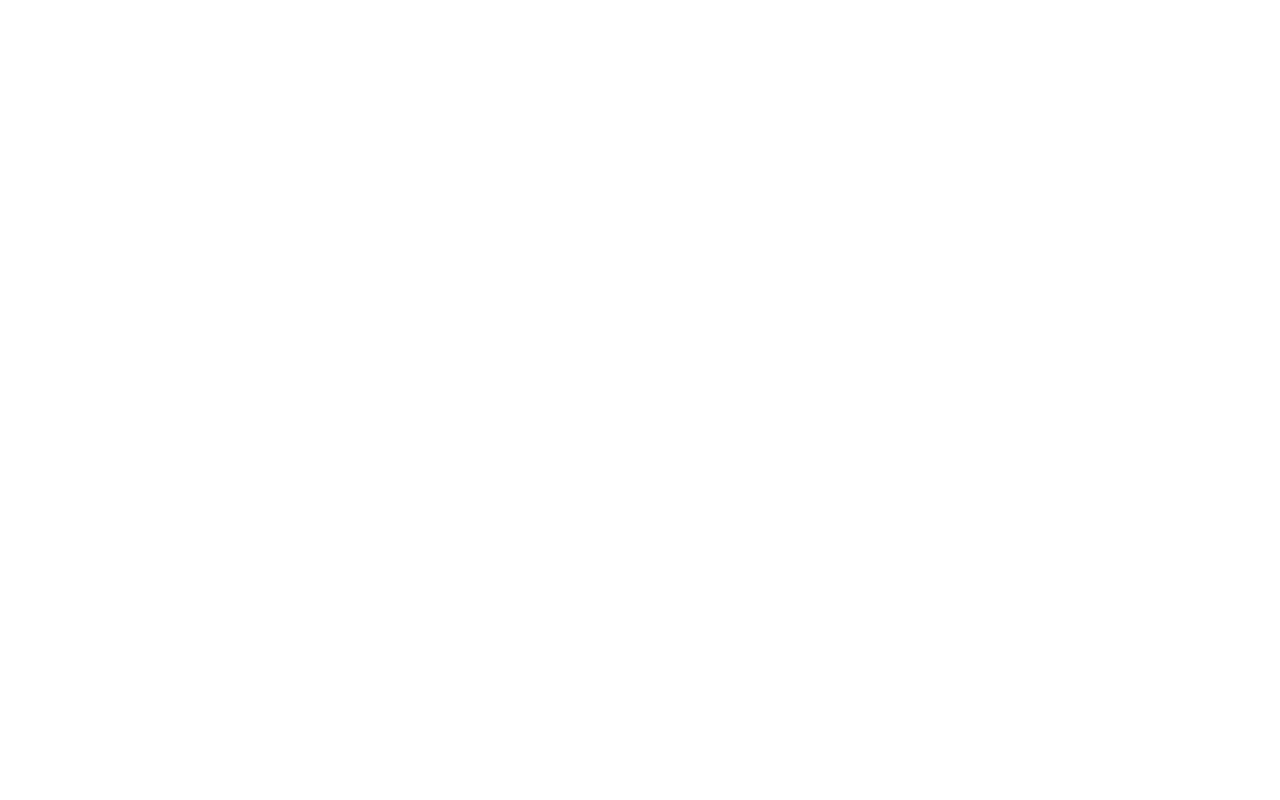
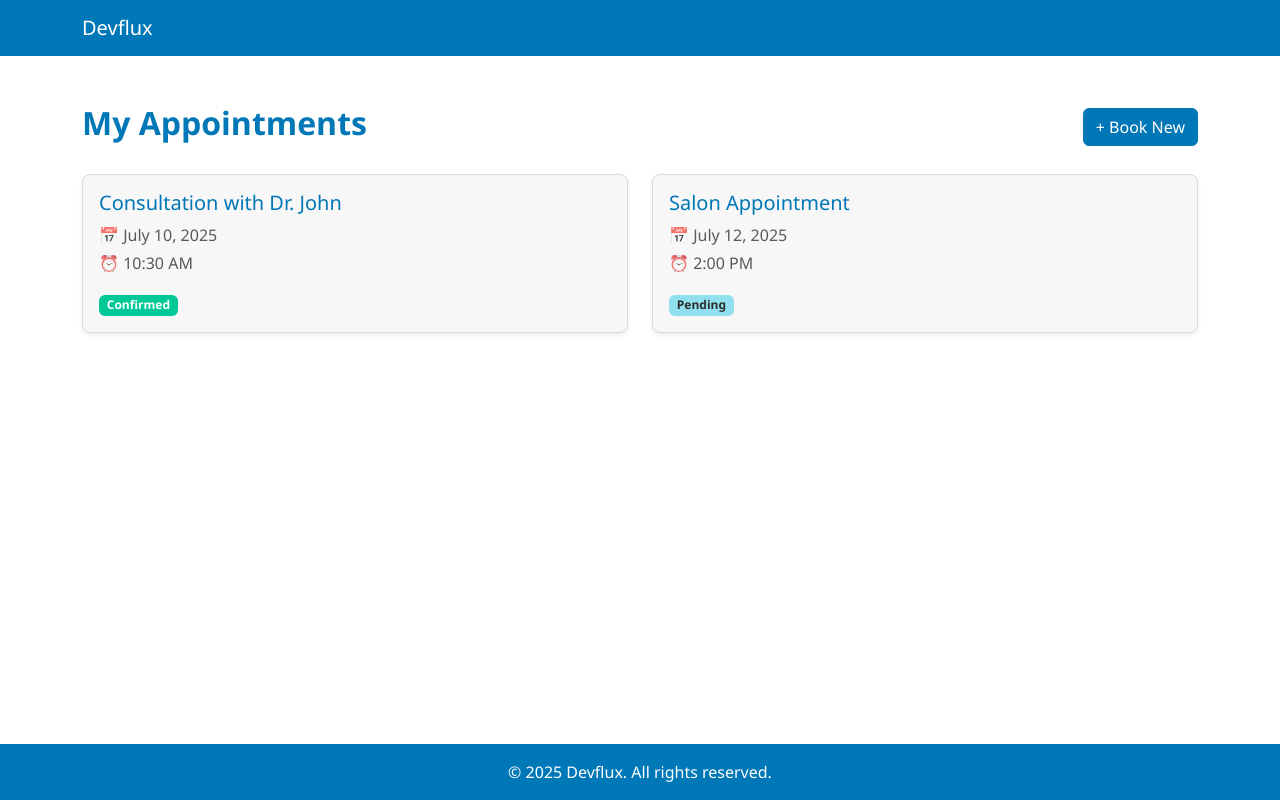
Before and after one commit to AbubakarMi/appointment-booking-frontend, a plain HTML site: page appointments.html in a window 1280 px wide. Drawn offline with nearby package versions, Linux system fonts and the light colour scheme.

Commit message:
Added appointment UI

```diff
--- a/appointments.html
+++ b/appointments.html
@@ -0,0 +1,61 @@
+<!DOCTYPE html>
+<html lang="en">
+<head>
+  <meta charset="UTF-8" />
+  <meta name="viewport" content="width=device-width, initial-scale=1.0" />
+  <title>Dashboard | Devflux Appointments</title>
+  <link href="https://cdn.jsdelivr.net/npm/bootstrap@5.3.3/dist/css/bootstrap.min.css" rel="stylesheet" />
+  <link rel="stylesheet" href="css/style.css" />
+</head>
+<body>
+
+  <!-- Navbar -->
+  <nav class="navbar navbar-expand-lg custom-navbar">
+    <div class="container">
+      <a class="navbar-brand text-white" href="index.html">Devflux</a>
+    </div>
+  </nav>
+
+  <!-- Main Content -->
+  <main class="container my-5">
+    <div class="d-flex justify-content-between align-items-center mb-4">
+      <h2 class="fw-bold">My Appointments</h2>
+      <a href="#" class="btn btn-primary">+ Book New</a>
+    </div>
+
+    <div class="row">
+      <!-- Appointment Card 1 -->
+      <div class="col-md-6 mb-4">
+        <div class="card shadow-sm">
+          <div class="card-body">
+            <h5 class="card-title">Consultation with Dr. John</h5>
+            <p class="card-text text-muted mb-1">📅 July 10, 2025</p>
+            <p class="card-text text-muted">⏰ 10:30 AM</p>
+            <span class="badge bg-success">Confirmed</span>
+          </div>
+        </div>
+      </div>
+
+      <!-- Appointment Card 2 -->
+      <div class="col-md-6 mb-4">
+        <div class="card shadow-sm">
+          <div class="card-body">
+            <h5 class="card-title">Salon Appointment</h5>
+            <p class="card-text text-muted mb-1">📅 July 12, 2025</p>
+            <p class="card-text text-muted">⏰ 2:00 PM</p>
+            <span class="badge bg-secondary">Pending</span>
+          </div>
+        </div>
+      </div>
+    </div>
+  </main>
+
+  <!-- Footer -->
+  <footer class="custom-footer text-center py-3">
+    <p class="mb-0 text-white">© 2025 Devflux. All rights reserved.</p>
+  </footer>
+
+  <script src="https://cdn.jsdelivr.net/npm/bootstrap@5.3.3/dist/js/bootstrap.bundle.min.js"></script>
+  <script src="js/script.js"></script>
+</body>
+</html>
--- a/css/style.css
+++ b/css/style.css
@@ -1,9 +1,35 @@
+:root {
+  --primary: #0077B6;
+  --primary-hover: #023E8A;
+  --secondary: #90E0EF;
+  --accent: #00C897;
+  --background: #FFFFFF;
+  --surface: #F7F7F7;
+  --border: #DADADA;
+  --text-main: #2D2D2D;
+  --text-muted: #6B6B6B;
+}
+
+/* Layout */
+html, body {
+  height: 100%;
+  margin: 0;
+  padding: 0;
+  display: flex;
+  flex-direction: column;
+}
+
 body {
   background-color: var(--background);
   color: var(--text-main);
   font-family: 'Segoe UI', Tahoma, Geneva, Verdana, sans-serif;
 }
 
+main {
+  flex: 1;
+}
+
+/* Typography */
 h1, h2, h3, h4, h5, h6 {
   color: var(--primary);
 }
@@ -25,22 +51,26 @@ a:hover {
   background-color: var(--primary);
 }
 
-.navbar-brand, .nav-link {
+.navbar-brand,
+.nav-link {
   color: white !important;
 }
 
-/* Button Styling */
+/* Buttons */
 .btn-primary {
   background-color: var(--primary);
   border-color: var(--primary);
+  color: white;
+  transition: all 0.3s ease;
 }
 
 .btn-primary:hover {
   background-color: var(--primary-hover);
   border-color: var(--primary-hover);
+  transform: scale(1.03);
 }
 
-/* Card / Form Styling */
+/* Cards and Forms */
 .card {
   background-color: var(--surface);
   border: 1px solid var(--border);
@@ -55,40 +85,66 @@ a:hover {
   color: var(--text-muted);
 }
 
-footer {
-  background-color: var(--primary);
-  color: white;
+/* Input Fields */
+.card input,
+input {
+  border: 1px solid var(--border);
 }
 
-/* Input fields */
+.card input:focus,
+input:focus {
+  border-color: var(--primary);
+  box-shadow: 0 0 0 3px rgba(0, 119, 182, 0.2);
+  transition: 0.3s;
+}
+
 input::placeholder,
 textarea::placeholder {
   color: var(--text-muted);
 }
 
-.card input {
-  border: 1px solid var(--border);
+/* Badges */
+.badge.bg-success {
+  background-color: var(--accent) !important;
 }
 
-.card input:focus {
-  border-color: var(--primary);
-  box-shadow: none;
+.badge.bg-secondary {
+  background-color: var(--secondary) !important;
+  color: var(--text-main);
 }
 
-input:focus {
-  border-color: var(--primary);
-  box-shadow: none;
+/* Footer */
+footer,
+.custom-footer {
+  background-color: var(--primary);
+  color: white;
 }
 
+/* Animations */
+@keyframes slideUp {
+  from {
+    opacity: 0;
+    transform: translateY(30px);
+  }
+  to {
+    opacity: 1;
+    transform: translateY(0);
+  }
+}
 
-:root {
-  --primary: #0077B6;
-  --primary-hover: #023E8A;
-  --secondary: #90E0EF;
-  --accent: #00C897;
-  --background: #FFFFFF;
-  --surface: #F7F7F7;
-  --border: #DADADA;
-  --text-main: #2D2D2D;
-  --text-muted: #6B6B6B;
+@keyframes fadeIn {
+  from {
+    opacity: 0;
+  }
+  to {
+    opacity: 1;
+  }
 }
+
+.animate-slide {
+  animation: slideUp 0.6s ease-out forwards;
+}
+
+.animate-fade {
+  animation: fadeIn 1s ease-in forwards;
+}
```
Also changed, not shown: login.html (+2 -2 lines), signup.html (+2 -2 lines).
